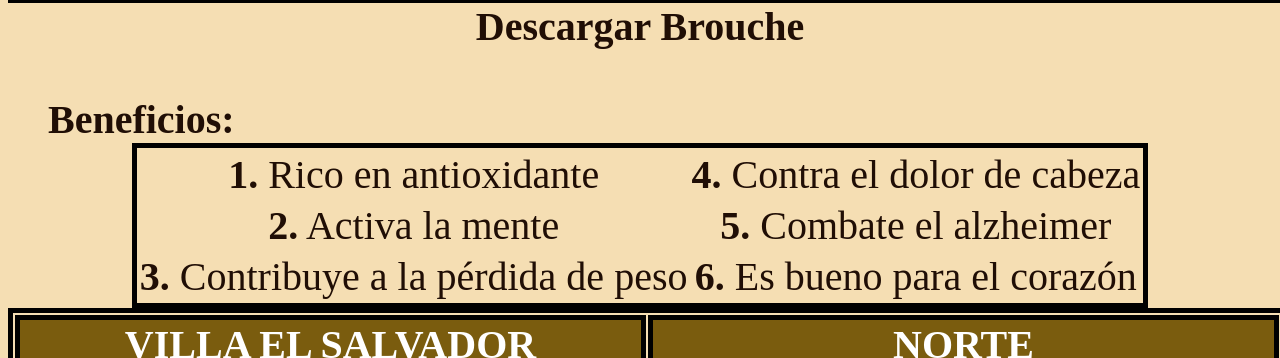
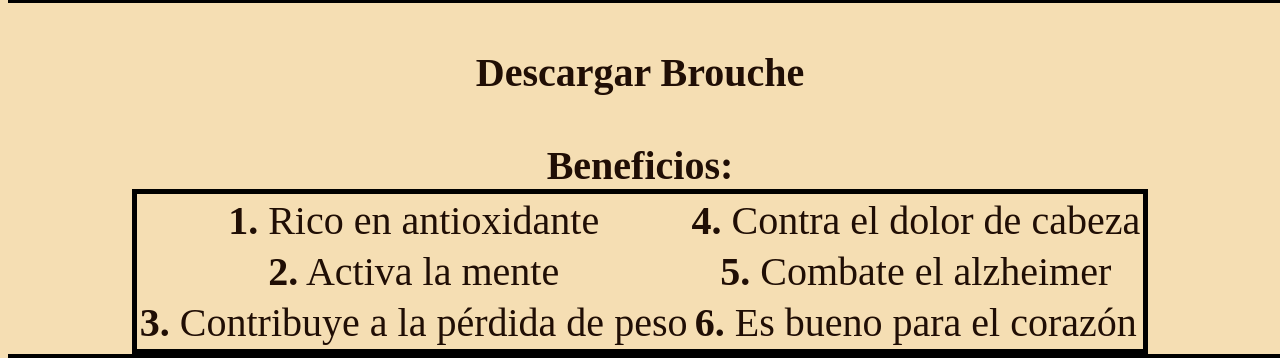
Before and after one commit to PJDBTA/EvAA1, a plain HTML site: page index.html in a window 1280 px wide. Shown: the part 1658-2016 px from the top of the page. Drawn offline with Linux system fonts and the light colour scheme.

Commit message:
Final Version

```diff
--- a/index.html
+++ b/index.html
@@ -85,9 +85,11 @@
             </tr>
         </table>
     </div>
+    <br>
+    <br>
     <div>
         <p><b>Descargar Brouche</b></p><br><br>
-        <p style="text-align: left;"> <b>Beneficios:</b></p>
+        <p style="text-align: center;"> <b>Beneficios:</b></p>
     </div>
     <div>
         <table style=" border-radius: black 5px; border: black 5px solid; text-align: left;color: rgb(32, 14, 5)">
@@ -133,6 +135,7 @@
             </tr>
         </table>
     </div>
+    <br><br>
     <footer style="color: white; padding-top: 20;">
         <p>
             Elaborado por: <b>PIERRE JOSE DIAZ BILLINGHURST</b> <br>
```
